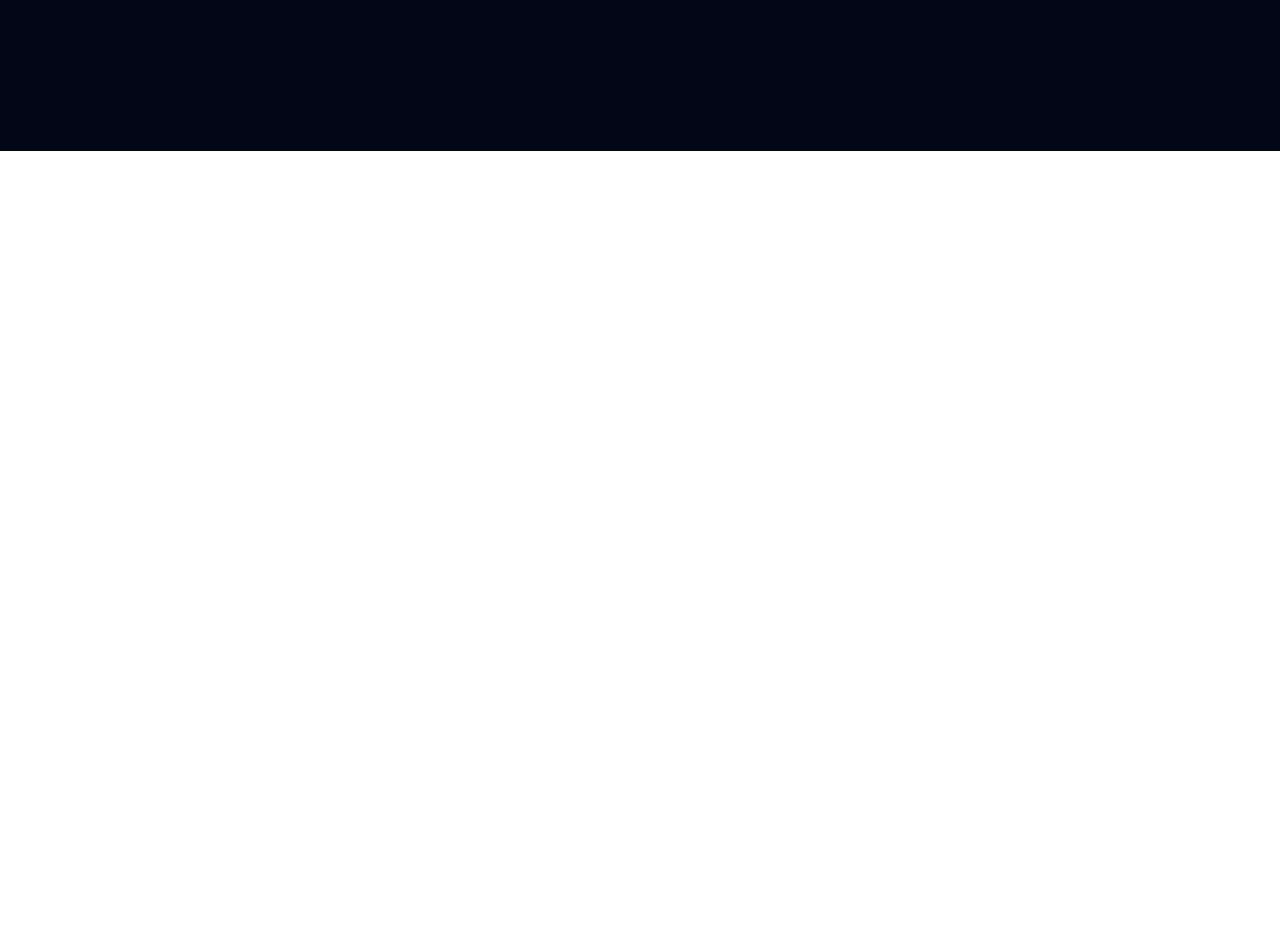
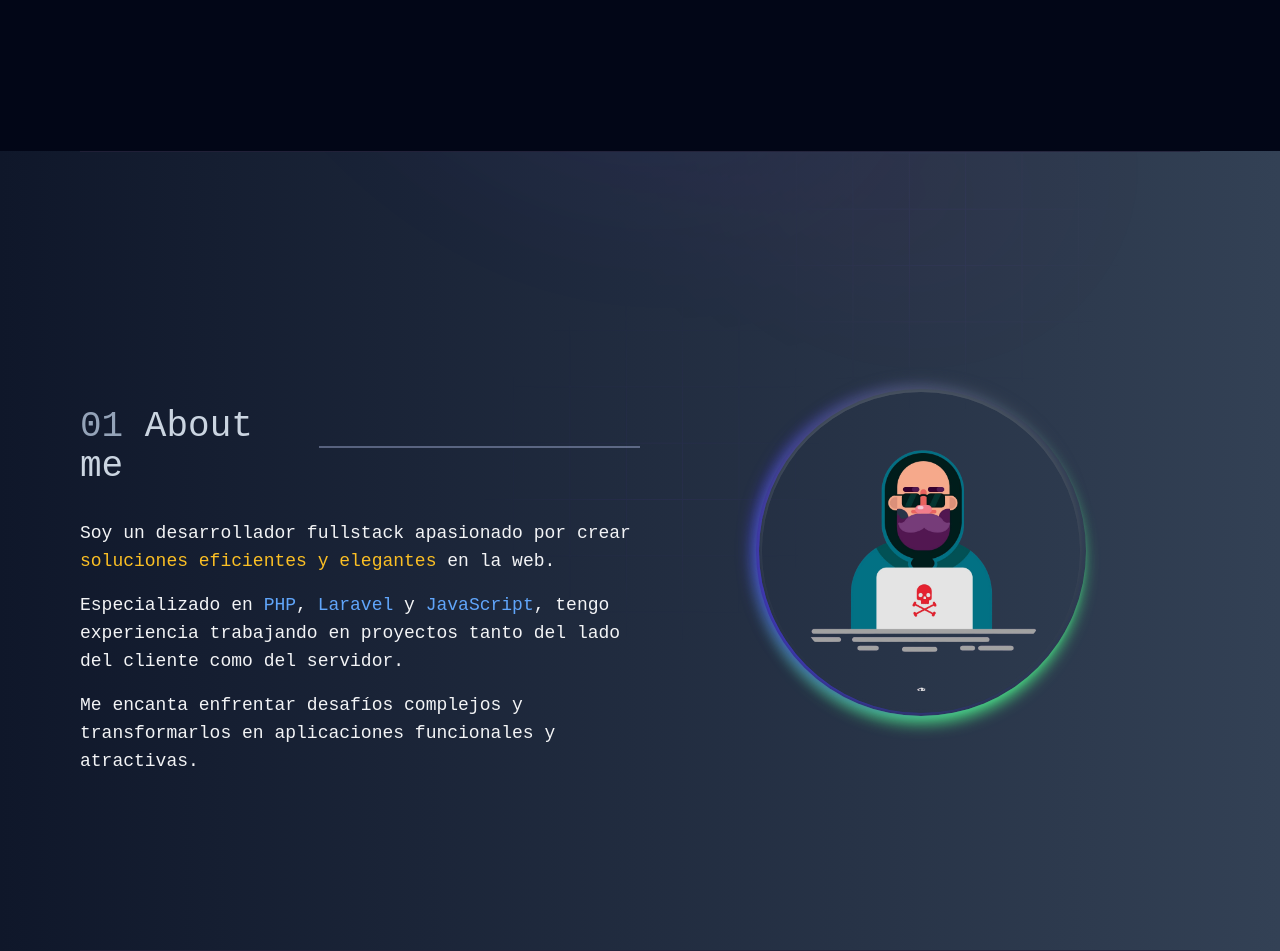
Before and after one commit to vfaundez-dev/portfolio_v2, an Astro site: page / in a window 1280 px wide. Shown: the part 649-1600 px from the top of the page. Before the commit the page ends 800 px from the top, so only its background shows below. Built offline with nearby package versions, Linux system fonts and the light colour scheme; Astro itself is replaced by a stand-in of ours.

Commit message:
Add About.astro and adjustments to responsive CSS component

```diff
--- /dev/null
+++ b/src/components/About.astro
@@ -0,0 +1,88 @@
+---
+import avatar from "../images/dev_avatar.png";
+import bgSection from '../images/section1.svg';
+---
+
+<section id="about" class="min-h-screen flex flex-col lg:flex-row gap-0 md:gap-12 lg:gap-12 border-y border-[#25213bc2]">
+
+  <!-- Background -->
+  <img
+    alt="About Img"
+    loading="lazy"
+    width="1572"
+    height="795"
+    decoding="async"
+    data-nimg="1"
+    class="absolute opacity-25"
+    style="color:transparent"
+    src={bgSection.src}
+  />
+  <!-- Background -->
+
+  <!-- Content -->
+  <div class="w-full lg:w-1/2 lg:h-auto flex flex-col justify-center items-center lg:items-start mt-6 md:mt-12 lg:mt-0">
+    <div class="w-full flex flex-col items-center lg:items-start">
+      <div class="flex items-center w-full lg:mt-20 mb-8">
+        <h2 class="text-3xl md:text-4xl text-text">
+          <span class="text-slate-400">01</span>
+          <span class="text-slate-300">About me</span>
+        </h2>
+        <svg
+          class="relative md:w-96 hidden md:inline-flex !ml-10"
+          fill="none"
+          height="2"
+          viewBox="0 0 438 2"
+          width="438"
+          xmlns="http://www.w3.org/2000/svg"
+        >
+          <path d="M0 1H438" stroke="#C7D3FF"></path>
+        </svg>
+      </div>
+      <div class="space-y-4">
+        <p class="text-lg text-gray-100">
+          Soy un desarrollador fullstack apasionado por crear
+          <span class="text-amber-400">soluciones eficientes y elegantes</span> en la web.
+        </p>
+        <p class="text-lg text-gray-100">
+          Especializado en
+          <span class="text-blue-400">PHP</span>,
+          <span class="text-blue-400">Laravel</span> y
+          <span class="text-blue-400">JavaScript</span>,
+          tengo experiencia trabajando en proyectos tanto del lado del cliente como del servidor.
+        </p>
+        <p class="text-lg text-gray-100">
+          Me encanta enfrentar desafíos complejos y transformarlos en aplicaciones funcionales y atractivas.
+        </p>
+      </div>
+    </div>
+  </div>
+  <!-- Content -->
+
+  <!-- Image -->
+  <div class="w-full lg:w-1/3 flex justify-center lg:justify-end items-center my-0 md:my-20">
+    <div class="relative flex justify-center items-center max-sm:scale-50 group">
+      <div class="absolute">
+        <div class="flex w-[300px] h-[300px] justify-center items-center relative">
+          <div class="w-[110%] h-[110%] shadow-lg shadow-green-400 bg-transparent rounded-full absolute group-hover:shadow-green-500 transition-shadow duration-300"></div>
+          <div class="w-[108%] h-[108%] shadow-lg shadow-indigo-700 bg-transparent rounded-full absolute rotate-90 group-hover:shadow-indigo-500 transition-shadow duration-300"></div>
+          <div class="w-[106%] h-[106%] shadow-lg shadow-gray-600 bg-transparent rounded-full absolute rotate-180 group-hover:shadow-gray-400 transition-shadow duration-300"></div>
+        </div>
+      </div>
+
+      <div class="relative w-[280px] h-[280px] rounded-full overflow-hidden">
+        <img
+          alt="Avneesh Agarwal"
+          loading="lazy"
+          width="360"
+          height="360"
+          decoding="async"
+          class="w-full h-full object-cover scale-110 group-hover:scale-115 transition-transform duration-300"
+          style="color:transparent"
+          src={avatar.src}
+        />
+      </div>
+    </div>
+  </div>
+  <!-- Image -->
+
+</section>
--- a/src/components/Header.astro
+++ b/src/components/Header.astro
@@ -11,7 +11,7 @@ const navItems = [
 <header class="fixed top-0 left-0 w-full z-50">
   <div class="container mx-auto px-12 lg:max-w-[70rem] xl:max-w-[76rem] 2xl:max-w-[92rem]">
     <nav id="main-nav" class="text-gray-100">
-      <div class="flex justify-between items-center py-6">
+      <div class="flex justify-between items-center py-6 xl:py-12 lg:py-12">
         <!-- Logo Section -->
         <div class="text-xl font-bold">
           <a id="menu-title" href="/" class="relative hover:text-orange-500 transition duration-300">
@@ -24,8 +24,12 @@ const navItems = [
             navItems.map(({ id, name, link }) => (
               <li class="menu-item">
                 <a href={link} class="group relative inline-block hover:text-orange-500 font-semibold transition duration-300">
-                  <span class="text-yellow-500 opacity-0 group-hover:opacity-100 absolute -left-4 transition-opacity duration-300">{">"}</span>
-                  <span class="text-orange-500 group-hover:text-gray-100 transition-colors duration-300">0{id}</span>
+                  <span class="text-yellow-500 opacity-0 group-hover:opacity-100 absolute -left-4 transition-opacity duration-300">
+                    {'>'}
+                  </span>
+                  <span class="text-orange-500 group-hover:text-gray-100 transition-colors duration-300">
+                    0{id}
+                  </span>
                   <span class="text-md">/ {name}</span>
                   <span class="absolute -bottom-2 left-0 w-0 h-[1.5px] bg-orange-500 group-hover:w-full transition-all duration-300 whitespace-nowrap"></span>
                 </a>
--- a/src/components/Hero.astro
+++ b/src/components/Hero.astro
@@ -1,10 +1,9 @@
 ---
 import WindowsTerminal from "./WindowsTerminal.astro";
-
-// Hero.astro
 ---
 
-<section class="min-h-screen flex flex-col lg:flex-row">
+<section class="min-h-screen flex flex-col lg:flex-row gap-12">
+
   <div class="w-full lg:w-1/2 h-screen lg:h-auto flex flex-col justify-center items-center lg:items-start">
     <div class="w-full flex flex-col items-center lg:items-start">
       <h1 class="text-4xl lg:text-6xl font-bold mb-6 text-center lg:text-left">
@@ -60,7 +59,9 @@ import WindowsTerminal from "./WindowsTerminal.astro";
 			</div>
     </div>
   </div>
-  <div class="w-full lg:w-1/2 flex justify-center lg:justify-end items-center py-12 lg:py-0">
+
+  <div class="w-full lg:w-1/2 flex justify-center lg:justify-end items-center py-12 lg:py-0 xl:ms:20 lg:ms-40">
     <WindowsTerminal />
   </div>
+
 </section>
--- a/src/components/Main.astro
+++ b/src/components/Main.astro
@@ -1,3 +1,11 @@
+<!-- Background -->
+<div class="fixed left-0 top-0 -z-10 h-full w-full">
+  <div class="relative h-full w-full bg-slate-950">
+    <div class="absolute bottom-0 left-0 right-0 top-0 bg-[linear-gradient(to_right,#4f4f4f2e_1px,transparent_1px),linear-gradient(to_bottom,#4f4f4f2e_1px,transparent_1px)] bg-[size:14px_24px] [mask-image:radial-gradient(ellipse_60%_50%_at_50%_0%,#000_70%,transparent_100%)]">
+    </div>
+  </div>
+</div>
+
 <main class="min-h-screen relative mx-auto px-6 sm:px-12 lg:max-w-[70rem] xl:max-w-[76rem] 2xl:max-w-[92rem] text-white">
   <slot />
 </main>
--- a/src/pages/index.astro
+++ b/src/pages/index.astro
@@ -1,19 +1,12 @@
 ---
+import About from "../components/About.astro";
 import Header from "../components/Header.astro";
 import Hero from "../components/Hero.astro";
 import Layout from "../layouts/Layout.astro";
 ---
 
-<div class="relative h-screen">
-  <!-- Background Pattern -->
-  <div class="absolute inset-0">
-    <div class="relative h-full w-full bg-slate-950 [&>div]:absolute [&>div]:inset-0 [&>div]:bg-[linear-gradient(to_right,#4f4f4f2e_1px,transparent_1px),linear-gradient(to_bottom,#4f4f4f2e_1px,transparent_1px)] [&>div]:bg-[size:14px_24px] [&>div]:[mask-image:radial-gradient(ellipse_60%_50%_at_50%_0%,#000_70%,transparent_100%)]">
-    	<div></div>
-  	</div>
-  </div>
-
-	<Layout title="VFH Portfolio">
-		<Header />
-		<Hero />
-	</Layout>
-</div>
+<Layout title="VFH Portfolio">
+	<Header />
+	<Hero />
+	<About />
+</Layout>
```
Also changed, not shown: src/layouts/Layout.astro (+5 -6 lines), src/images/dev_avatar.png (added), src/images/section1.svg (added).
